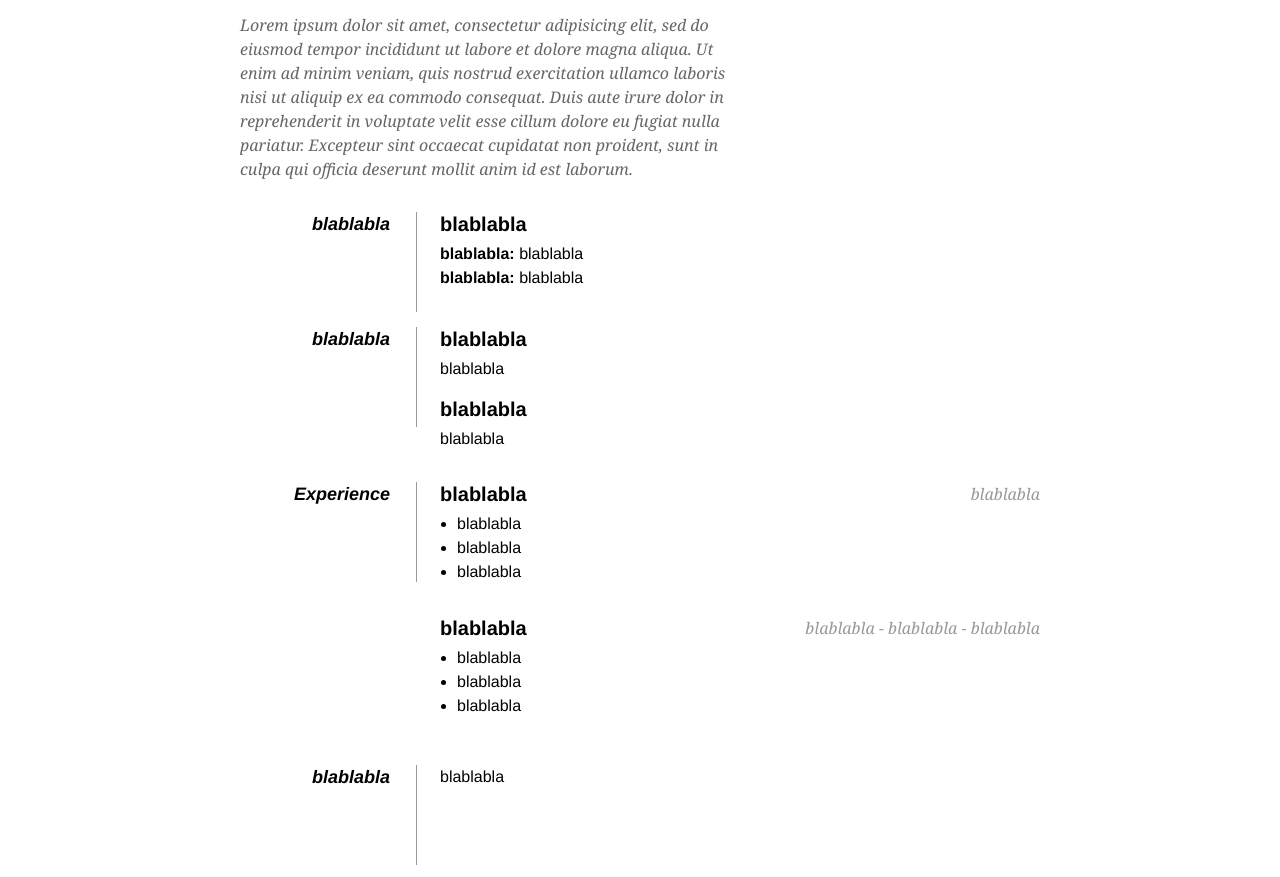
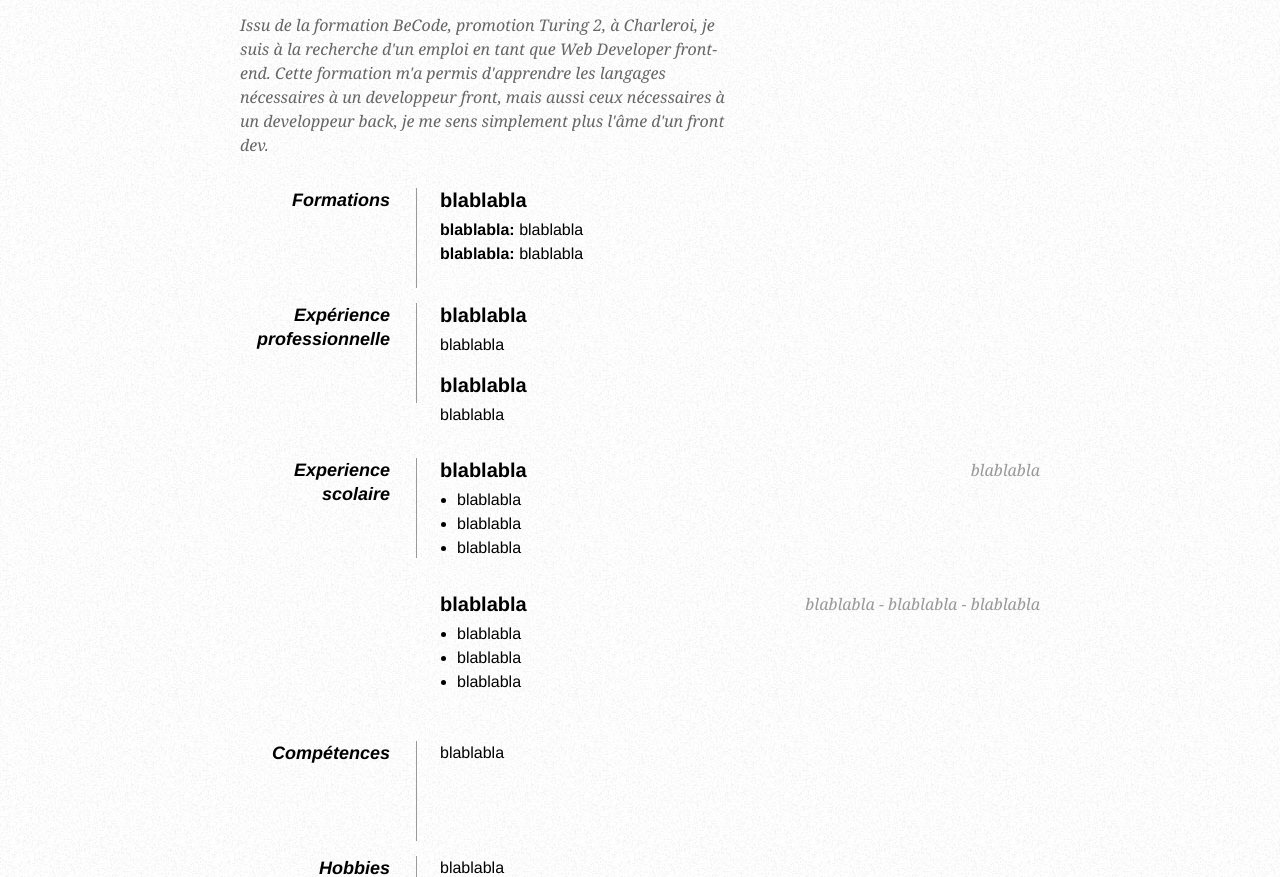
Before and after one commit to jeremycreola/CV, a plain HTML site: page index.html in a window 1280 px wide. Shown: the part 148-1025 px from the top of the page. Drawn offline with Linux system fonts and the light colour scheme.

Commit message:
ajout style

```diff
--- a/assets/scss/style.scss
+++ b/assets/scss/style.scss
@@ -1,8 +1,3 @@
-// Déclaration des variables et des mixin
-
-
-// Fin des déclarations
-
 * {
   margin: 0;
   padding: 0;
@@ -11,7 +6,7 @@
 body {
   font: 16px Helvetica, Sans-Serif;
   line-height: 24px;
-  background: url(images/noise.jpg);
+  background: url(../images/noise.jpg);
 }
 
 .clear {
--- a/index.html
+++ b/index.html
@@ -27,8 +27,9 @@
 
     <div id="objective">
       <p>
-        Lorem ipsum dolor sit amet, consectetur adipisicing elit, sed do eiusmod tempor incididunt ut labore et dolore magna aliqua. Ut enim ad minim veniam, quis nostrud exercitation ullamco laboris nisi ut aliquip ex ea commodo consequat. Duis aute
-        irure dolor in reprehenderit in voluptate velit esse cillum dolore eu fugiat nulla pariatur. Excepteur sint occaecat cupidatat non proident, sunt in culpa qui officia deserunt mollit anim id est laborum.
+        Issu de la formation BeCode, promotion Turing 2, à Charleroi, je suis à la recherche d'un emploi en tant que Web Developer front-end.
+        Cette formation m'a permis d'apprendre les langages nécessaires à un developpeur front, mais aussi ceux nécessaires à un developpeur back,
+        je me sens simplement plus l'âme d'un front dev.
       </p>
     </div>
 
@@ -37,7 +38,7 @@
     <dl>
       <dd class="clear"></dd>
 
-      <dt>blablabla</dt>
+      <dt>Formations</dt>
       <dd>
         <h2>blablabla</h2>
         <p><strong>blablabla:</strong> blablabla<br />
@@ -46,7 +47,7 @@
 
       <dd class="clear"></dd>
 
-      <dt>blablabla</dt>
+      <dt>Expérience professionnelle</dt>
       <dd>
         <h2>blablabla</h2>
         <p>blablabla</p>
@@ -57,7 +58,7 @@
 
       <dd class="clear"></dd>
 
-      <dt>Experience</dt>
+      <dt>Experience scolaire</dt>
       <dd>
         <h2>blablabla <span>blablabla</span></h2>
         <ul>
@@ -76,15 +77,13 @@
 
       <dd class="clear"></dd>
 
-      <dt>blablabla</dt>
+      <dt>Compétences</dt>
       <dd>blablabla</dd>
 
       <dd class="clear"></dd>
 
-      <dt>blablabla</dt>
+      <dt>Hobbies</dt>
       <dd>blablabla</dd>
-
-      <!--https://mega.nz/#!jdJy3Iba!qSGFF1E7zlDRHfwizcgr4m7f5lJ7kAho7tbrMxlDXwU-->
 
       <dd class="clear"></dd>
     </dl>
```
Also changed, not shown: assets/css/style.css, assets/images/noise.jpg (added), 1 other file.
